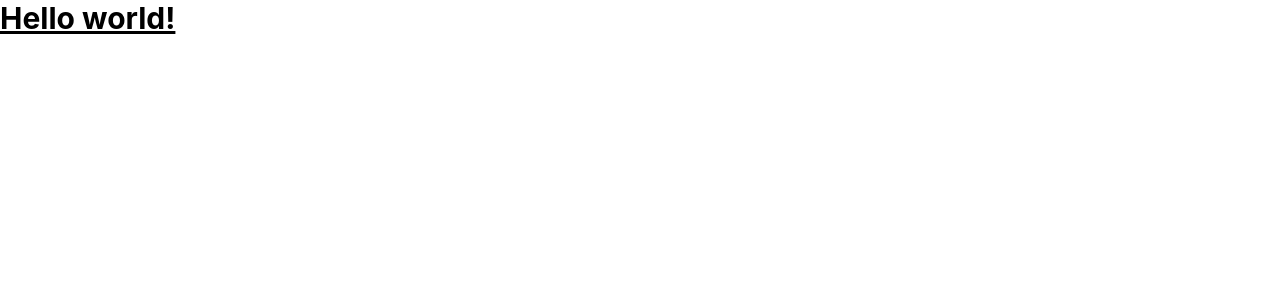
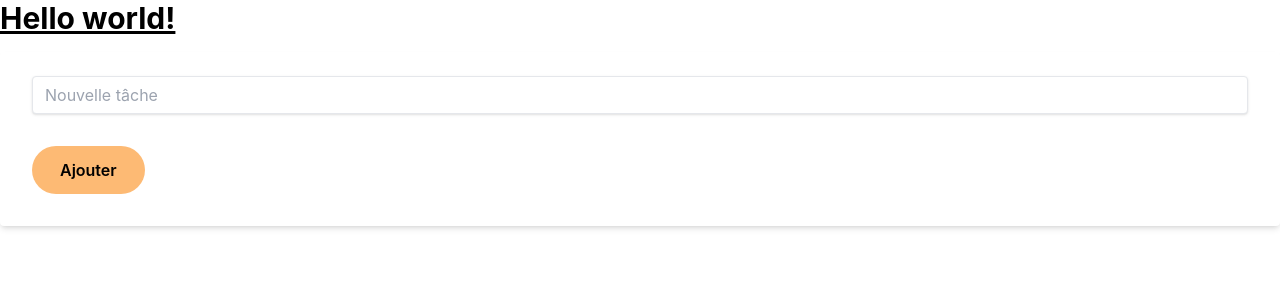
Before and after one commit to Walid-Belkassmi/to-do-list-list, a React (Create React App) app: page / in a window 1280 px wide. Shown: the top 300 px of the page. Built offline with nearby package versions, Linux system fonts and the light colour scheme.

Commit message:
form css

```diff
--- a/src/App.js
+++ b/src/App.js
@@ -1,8 +1,13 @@
 import React from "react";
+import Form from "./components/Form";
 
 class App extends React.Component {
   render() {
-    return <h1 class="text-3xl font-bold underline">Hello world!</h1>;
+    return (
+      <><h1 class="text-3xl font-bold underline">Hello world!</h1>
+    <Form/>
+    </>
+    )
   }
 }
 
--- a/src/components/Form.js
+++ b/src/components/Form.js
@@ -0,0 +1,21 @@
+import React from 'react'
+
+class Form extends React.Component {
+    render () {
+        return (
+            <>
+            <div className ="my-4">
+                <form className="bg-white shadow-md rounded px-8 pt-6 pb-8 mb-4">
+                    <div className='flex-initial'>
+                        <input className="shadow appearance-none border rounded w-full py-2 px-3 mb-5 text-gray-700 leading-tight hover:border-transparent focus:outline-none focus:shadow-outline" type="text" placeholder='Nouvelle tâche' />
+                    <button className="bg-orange-300 font-semibold hover:bg-orange-500 rounded-3xl hover:text-white px-7 py-3 mt-3" type="submit">Ajouter</button>
+                    </div>
+                </form>
+            </div>
+
+            </>
+        )
+    }
+}
+
+export default Form
```
Also changed, not shown: src/components/List.js (+12 -0 lines).
